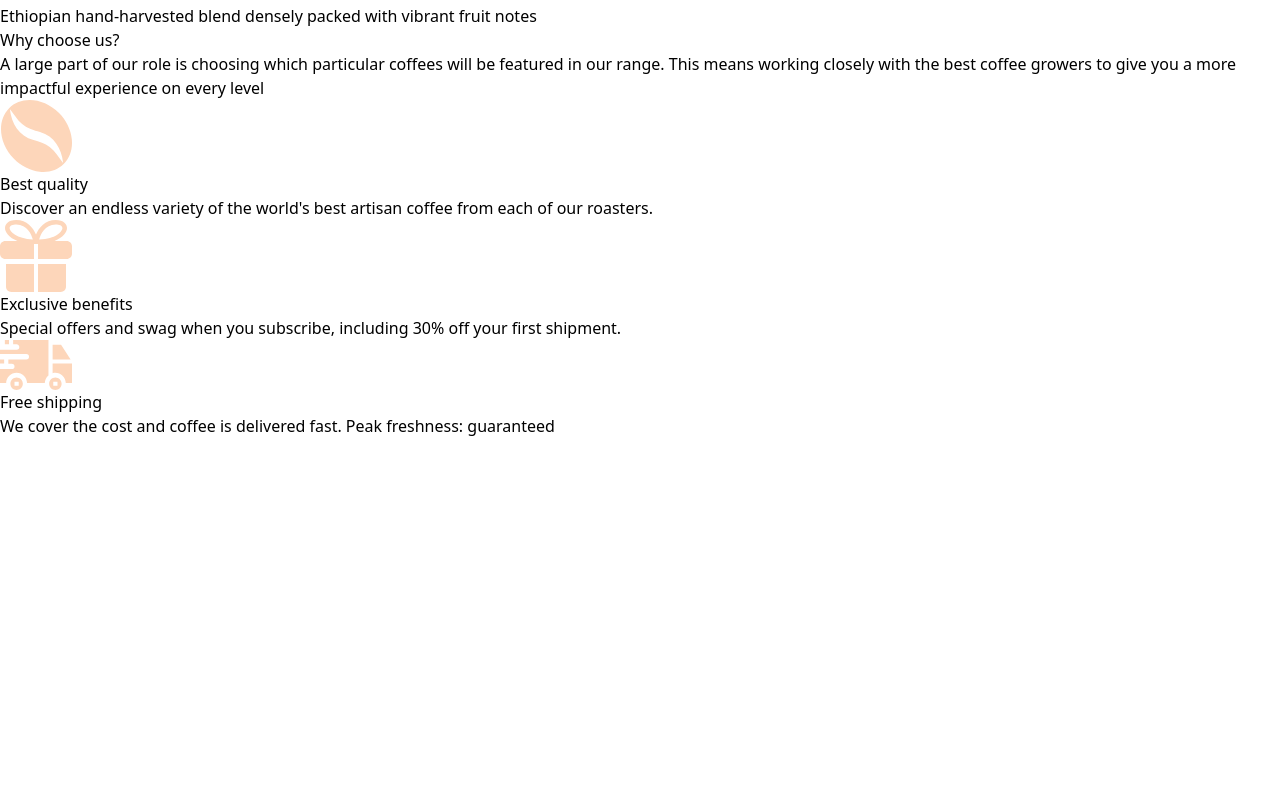
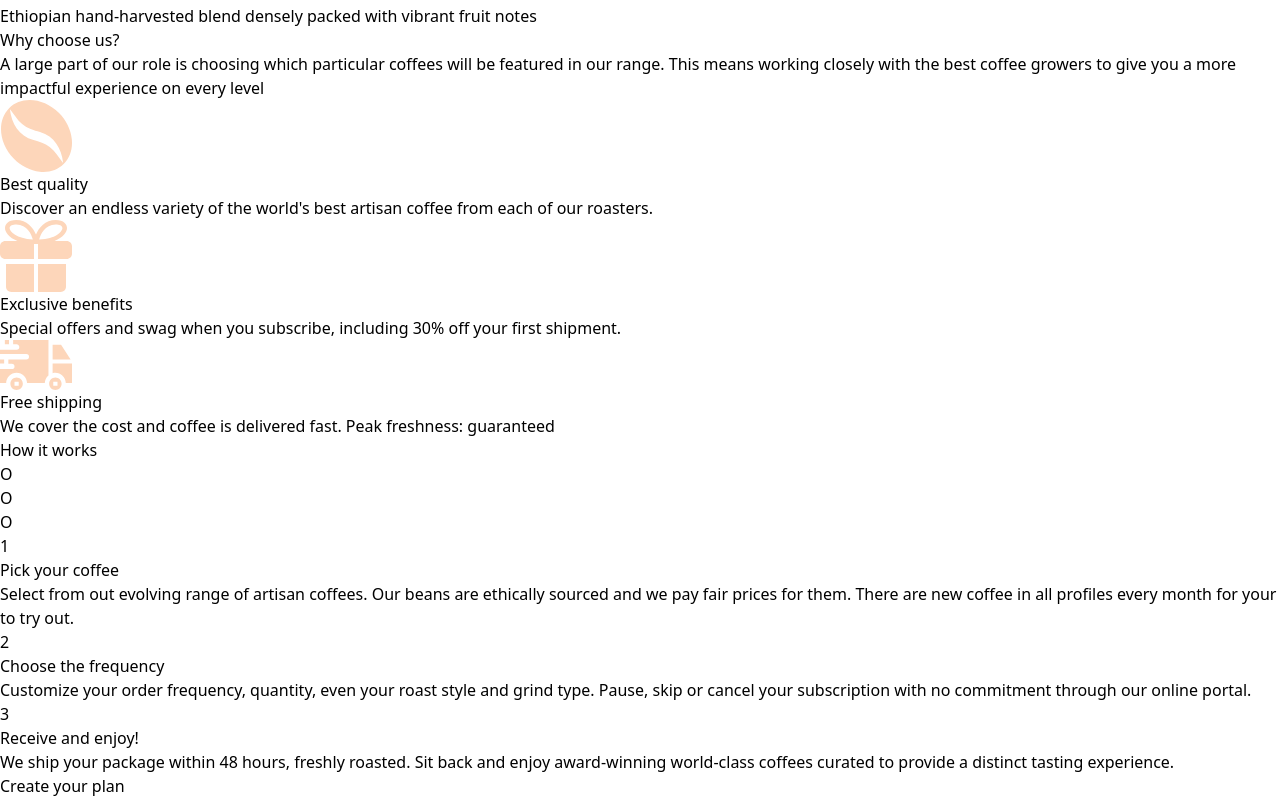
Before and after one commit to azanra/coffee-subscription, a React (Vite) app: page / in a window 1280 px wide. Shown: the part 1735-2533 px from the top of the page. Before the commit the page ends 2173 px from the top, so only its background shows below. Built offline with nearby package versions, Linux system fonts and the light colour scheme.

Commit message:
feat: render home work

```diff
--- a/src/pages/Home.tsx
+++ b/src/pages/Home.tsx
@@ -2,6 +2,7 @@ import ChooseUs from "./components/ChooseUs";
 import Collection from "./components/Collection";
 import CreatePlan from "./components/CreatePlan";
 import Header from "./components/Header";
+import Work from "./components/Work";
 
 const Home = () => {
   return (
@@ -10,6 +11,7 @@ const Home = () => {
       <CreatePlan />
       <Collection />
       <ChooseUs />
+      <Work />
     </div>
   );
 };
--- /dev/null
+++ b/src/pages/components/Work.tsx
@@ -0,0 +1,44 @@
+const Work = () => {
+  const workList = [
+    {
+      header: "Pick your coffee",
+      body: "Select from out evolving range of artisan coffees. Our beans are ethically sourced and we pay fair prices for them. There are new coffee in all profiles every month for your to try out.",
+    },
+    {
+      header: "Choose the frequency",
+      body: "Customize your order frequency, quantity, even your roast style and grind type. Pause, skip or cancel your subscription with no commitment through our online portal.",
+    },
+    {
+      header: "Receive and enjoy!",
+      body: "We ship your package within 48 hours, freshly roasted. Sit back and enjoy award-winning world-class coffees curated to provide a distinct tasting experience.",
+    },
+  ];
+  return (
+    <div>
+      <div>
+        <h1>How it works</h1>
+      </div>
+      <div>
+        <div>O</div>
+        <div>O</div>
+        <div>O</div>
+      </div>
+      <div>
+        {workList.map((list, index) => {
+          return (
+            <div key={list.header}>
+              <h1>{index + 1}</h1>
+              <h2>{list.header}</h2>
+              <p>{list.body}</p>
+            </div>
+          );
+        })}
+      </div>
+      <div>
+        <button>Create your plan</button>
+      </div>
+    </div>
+  );
+};
+
+export default Work;
```
